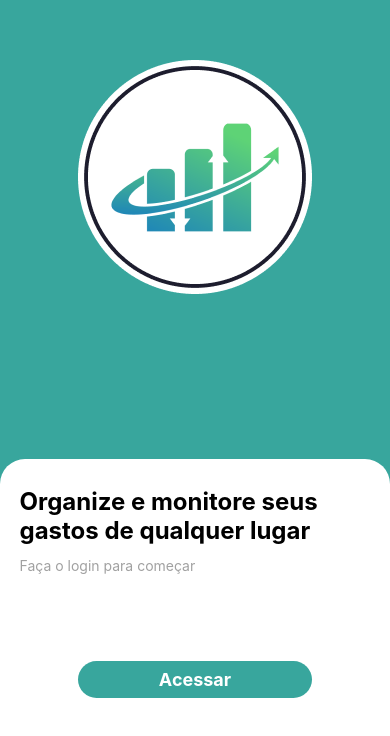
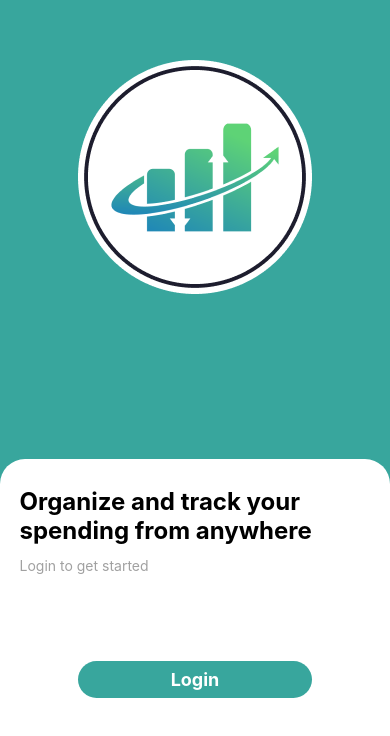
Before and after one commit to dsrivan/prj011-2022-AppLoginAnimation-ReactNative-Mobile, a React Native app: screen /Welcome in a window 390 px wide. Shown: the part 104-840 px from the top of the page. Built offline with nearby package versions, Linux system fonts and the light colour scheme.

Commit message:
translate sentences on home screen

```diff
--- a/src/pages/Welcome/index.js
+++ b/src/pages/Welcome/index.js
@@ -28,13 +28,13 @@ export default function Welcome() {
                 animation="fadeInUp"
                 delay={500}
                 style={styles.containerForm}>
-                <Text style={styles.title}>Organize e monitore seus gastos de qualquer lugar</Text>
-                <Text style={styles.text}>Faça o login para começar</Text>
+                <Text style={styles.title}>Organize and track your spending from anywhere</Text>
+                <Text style={styles.text}>Login to get started</Text>
 
                 <TouchableOpacity
                     onPress={() => navigation.navigate('SignIn')}
                     style={styles.button}>
-                    <Text style={styles.buttonText}>Acessar</Text>
+                    <Text style={styles.buttonText}>Login</Text>
                 </TouchableOpacity>
             </Animatable.View>
         </View>
```
